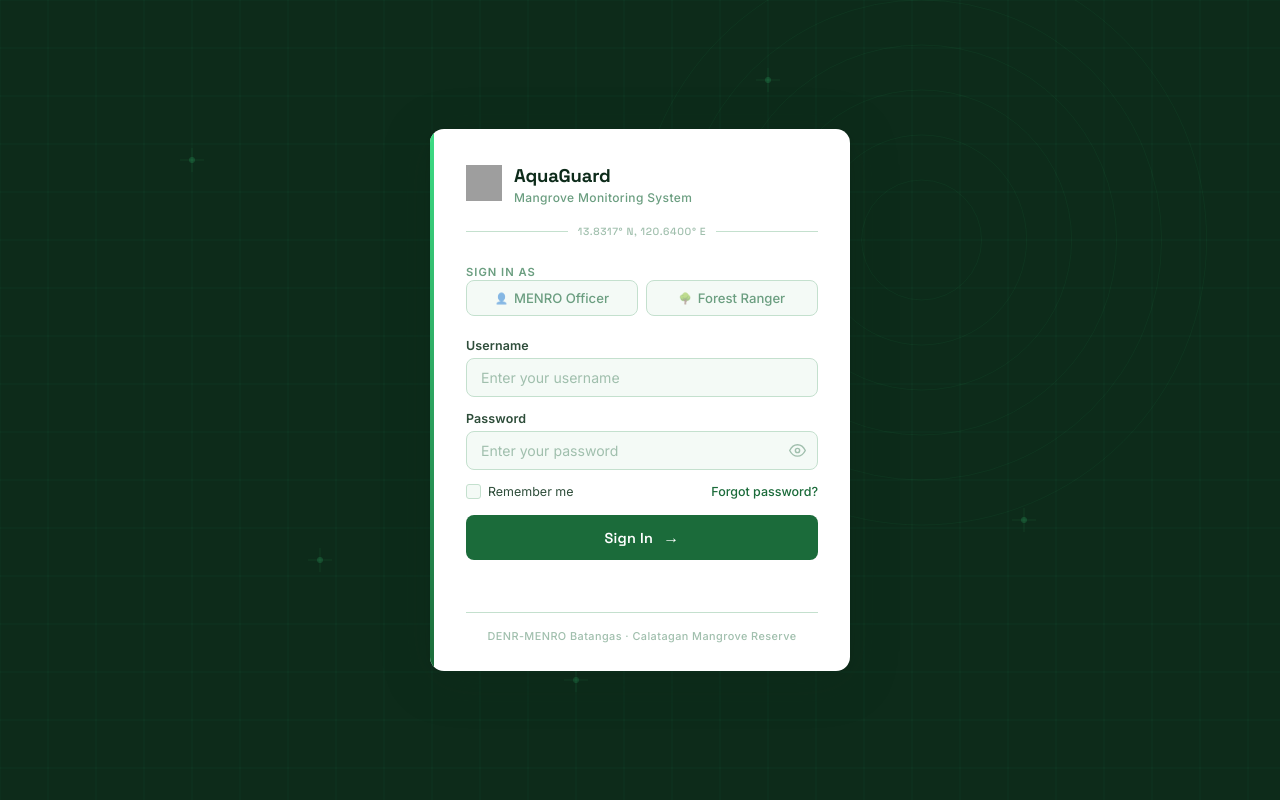
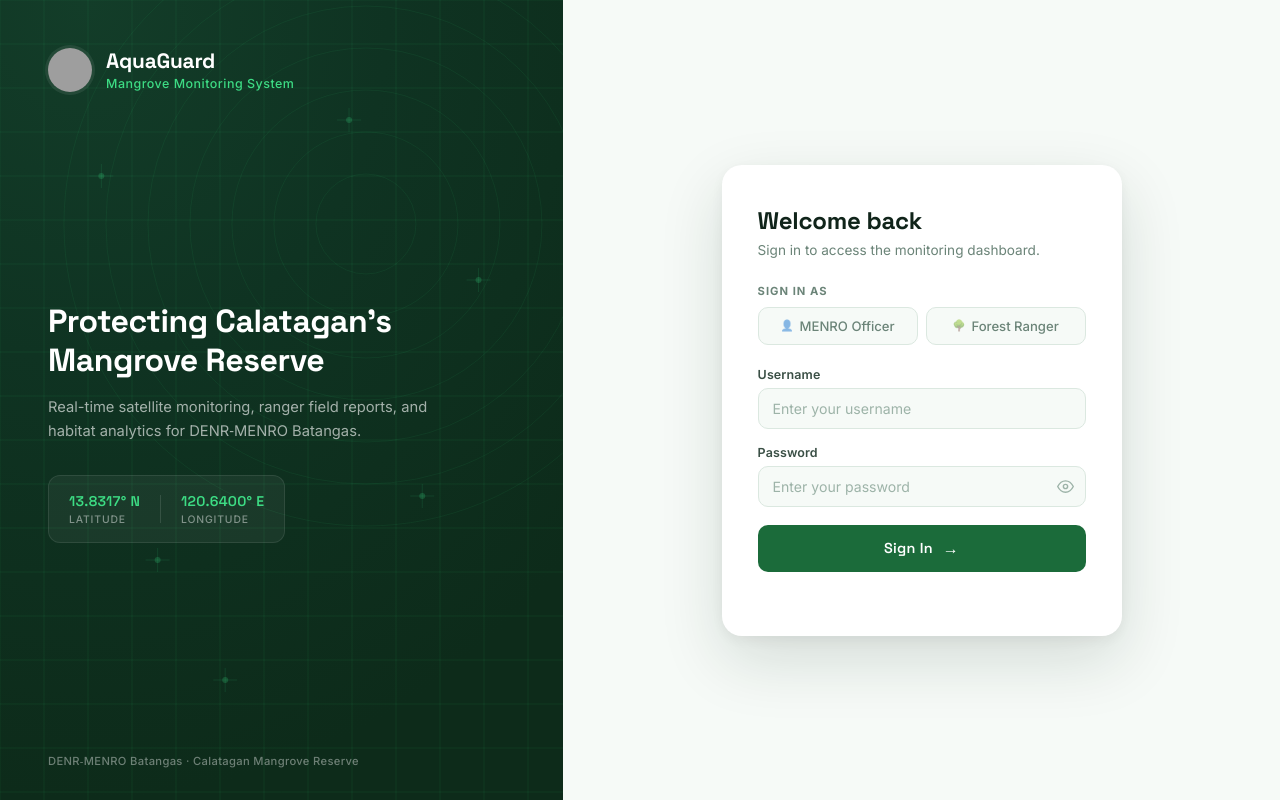
Before and after one commit to Daniel-100504/GIS, a PHP site: page /Login.html in a window 1280 px wide. Run offline with PHP 8.4, Linux system fonts and the light colour scheme; grey boxes are pictures that could not be loaded.

Commit message:
UI fixed and roles

```diff
--- a/Login/Login.html
+++ b/Login/Login.html
@@ -6,32 +6,52 @@
   <title>AquaGuard – Mangrove Monitoring System</title>
   <link rel="preconnect" href="https://fonts.googleapis.com">
   <link rel="preconnect" href="https://fonts.gstatic.com" crossorigin>
-  <link href="https://fonts.googleapis.com/css2?family=Space+Grotesk:wght@400;500;600;700&family=Inter:wght@400;500;600&display=swap" rel="stylesheet">
-  <link rel="stylesheet" href="style.css" />
+  <link href="https://fonts.googleapis.com/css2?family=Space+Grotesk:wght@400;500;600;700&family=Inter:wght@400;500;600;700&display=swap" rel="stylesheet">
+  <link rel="stylesheet" href="style.css?v=2" />
 </head>
 <body>
 
-  <canvas id="gisCanvas" aria-hidden="true"></canvas>
+  <div class="auth-layout">
 
-  <div class="page-bg">
-    <div class="card">
+    <aside class="brand-panel">
+      <canvas id="gisCanvas" aria-hidden="true"></canvas>
 
-      <div class="card-accent"></div>
-
-      <div class="card-inner">
-
-        <div class="brand">
-          <div class="brand-icon" aria-hidden="true">
-            <img src="../assets/calatagan-seal.png" width="36" height="36" alt="Calatagan Seal" class="brand-seal">
-          </div>
+      <div class="brand-panel-content">
+        <div class="brand-top">
+          <img src="../assets/calatagan-seal.png" width="44" height="44" alt="Calatagan Seal" class="brand-seal">
           <div class="brand-text">
             <h1 class="brand-title">AquaGuard</h1>
             <p class="brand-sub">Mangrove Monitoring System</p>
           </div>
         </div>
 
-        <div class="coord-divider">
-          <span class="coord-tag">13.8317° N, 120.6400° E</span>
+        <div class="brand-mid">
+          <h2 class="brand-headline">Protecting Calatagan&rsquo;s<br>Mangrove Reserve</h2>
+          <p class="brand-copy">Real-time satellite monitoring, ranger field reports, and habitat analytics for DENR&#8209;MENRO Batangas.</p>
+
+          <div class="brand-coords">
+            <div class="brand-coord">
+              <span class="brand-coord-value">13.8317&deg; N</span>
+              <span class="brand-coord-label">Latitude</span>
+            </div>
+            <div class="brand-coord-divider"></div>
+            <div class="brand-coord">
+              <span class="brand-coord-value">120.6400&deg; E</span>
+              <span class="brand-coord-label">Longitude</span>
+            </div>
+          </div>
+        </div>
+
+        <p class="brand-footer">DENR&#8209;MENRO Batangas &middot; Calatagan Mangrove Reserve</p>
+      </div>
+    </aside>
+
+    <main class="form-panel">
+      <div class="form-card">
+
+        <div class="form-card-head">
+          <h2 class="form-title">Welcome back</h2>
+          <p class="form-subtitle">Sign in to access the monitoring dashboard.</p>
         </div>
 
         <div class="role-section">
@@ -77,15 +97,6 @@
             </div>
           </div>
 
-          <div class="row-options">
-            <label class="remember-label">
-              <input type="checkbox" id="rememberMe" />
-              <span class="checkmark"></span>
-              Remember me
-            </label>
-            <a href="#" class="forgot-link">Forgot password?</a>
-          </div>
-
           <button class="btn-signin" id="btnSignIn" type="button">
             <span class="btn-text">Sign In</span>
             <span class="btn-arrow">→</span>
@@ -94,29 +105,29 @@
           <div id="errorMsg" class="error-msg" role="alert" aria-live="polite"></div>
         </div>
 
-        <p class="card-footer">DENR-MENRO Batangas · Calatagan Mangrove Reserve</p>
+      </div>
+    </main>
 
-      </div>
-    </div>
   </div>
 
-  <script src="script.js"></script>
+  <script src="script.js?v=2"></script>
   <script>
     (function () {
       const canvas = document.getElementById('gisCanvas');
       const ctx = canvas.getContext('2d');
+      const panel = canvas.parentElement;
 
       function resize() {
-        canvas.width = window.innerWidth;
-        canvas.height = window.innerHeight;
+        canvas.width = panel.clientWidth;
+        canvas.height = panel.clientHeight;
         draw();
       }
 
       function draw() {
         ctx.clearRect(0, 0, canvas.width, canvas.height);
 
-        const gridSpacing = 48;
-        ctx.strokeStyle = 'rgba(61,220,132,0.06)';
+        const gridSpacing = 44;
+        ctx.strokeStyle = 'rgba(61,220,132,0.08)';
         ctx.lineWidth = 1;
 
         for (let x = 0; x < canvas.width; x += gridSpacing) {
@@ -132,23 +143,23 @@
           ctx.stroke();
         }
 
-        const cx = canvas.width * 0.72, cy = canvas.height * 0.3;
-        ctx.strokeStyle = 'rgba(61,220,132,0.05)';
-        for (let r = 60; r < 320; r += 45) {
+        const cx = canvas.width * 0.65, cy = canvas.height * 0.28;
+        ctx.strokeStyle = 'rgba(61,220,132,0.07)';
+        for (let r = 50; r < 340; r += 42) {
           ctx.beginPath();
           ctx.arc(cx, cy, r, 0, Math.PI * 2);
           ctx.stroke();
         }
 
         const dots = [
-          [0.15, 0.2], [0.8, 0.65], [0.45, 0.85], [0.6, 0.1], [0.25, 0.7]
+          [0.18, 0.22], [0.75, 0.62], [0.4, 0.85], [0.62, 0.15], [0.28, 0.7], [0.85, 0.35]
         ];
-        ctx.fillStyle = 'rgba(61,220,132,0.18)';
+        ctx.fillStyle = 'rgba(61,220,132,0.22)';
         dots.forEach(([fx, fy]) => {
           ctx.beginPath();
           ctx.arc(fx * canvas.width, fy * canvas.height, 3, 0, Math.PI * 2);
           ctx.fill();
-          ctx.strokeStyle = 'rgba(61,220,132,0.10)';
+          ctx.strokeStyle = 'rgba(61,220,132,0.12)';
           ctx.lineWidth = 1;
           const px = fx * canvas.width, py = fy * canvas.height;
           ctx.beginPath(); ctx.moveTo(px - 12, py); ctx.lineTo(px + 12, py); ctx.stroke();
--- a/Login/style.css
+++ b/Login/style.css
@@ -7,150 +7,243 @@
 
 :root {
   --bg-deep:        #0d2b1a;
-  --bg-mid:         #122b1e;
+  --bg-panel-1:     #0f3322;
+  --bg-panel-2:     #133d29;
   --green-primary:  #1b6b3a;
+  --green-primary-hover: #155230;
   --green-accent:   #3ddc84;
   --green-pale:     rgba(61, 220, 132, 0.12);
   --green-faint:    rgba(61, 220, 132, 0.06);
 
-  --card-bg:        #ffffff;
-  --card-accent:    #3ddc84;
+  --surface:        #ffffff;
+  --surface-alt:    #f6faf7;
 
-  --text-heading:   #0d2b1a;
-  --text-body:      #2e4d3a;
-  --text-muted:     #6b9e80;
-  --text-faint:     #a0bfad;
+  --text-heading:   #10241a;
+  --text-body:      #3a4f45;
+  --text-muted:     #6b8478;
+  --text-faint:     #9db3a8;
 
-  --input-bg:       #f4faf6;
-  --input-border:   #c4e0ce;
+  --input-bg:       #f6faf7;
+  --input-border:   #dbe8e0;
   --input-focus:    #1b6b3a;
 
-  --role-bg:        #f4faf6;
-  --role-active-bg: #e6f4ec;
+  --role-bg:        #f6faf7;
+  --role-active-bg: #e8f5ee;
 
   --error-red:      #c62828;
-  --radius-card:    14px;
-  --radius-input:   8px;
-  --radius-btn:     8px;
-  --shadow-card:    0 8px 48px rgba(13, 43, 26, 0.28), 0 2px 8px rgba(0,0,0,0.10);
+
+  --radius-card:    20px;
+  --radius-input:   10px;
+  --radius-btn:     10px;
+
+  --shadow-card:    0 24px 64px rgba(13, 43, 26, 0.14), 0 4px 16px rgba(13, 43, 26, 0.06);
 
   --font-display:   'Space Grotesk', system-ui, sans-serif;
   --font-body:      'Inter', system-ui, sans-serif;
 }
 
+html, body {
+  height: 100%;
+}
+
 body {
   font-family: var(--font-body);
-  background: var(--bg-deep);
+  background: var(--surface-alt);
+  min-height: 100vh;
+  color: var(--text-body);
+}
+
+/* ---------- Layout ---------- */
+
+.auth-layout {
+  display: flex;
   min-height: 100vh;
 }
 
+/* ---------- Brand panel (left) ---------- */
+
+.brand-panel {
+  position: relative;
+  flex: 0 1 44%;
+  min-width: 420px;
+  overflow: hidden;
+  background:
+    radial-gradient(120% 100% at 15% 0%, var(--bg-panel-2) 0%, var(--bg-panel-1) 45%, var(--bg-deep) 100%);
+  display: flex;
+  flex-direction: column;
+}
+
 #gisCanvas {
-  position: fixed;
+  position: absolute;
   inset: 0;
   pointer-events: none;
   z-index: 0;
 }
 
-.page-bg {
+.brand-panel-content {
   position: relative;
   z-index: 1;
-  min-height: 100vh;
+  flex: 1;
+  display: flex;
+  flex-direction: column;
+  justify-content: space-between;
+  padding: 48px 48px 32px;
+}
+
+.brand-top {
   display: flex;
   align-items: center;
-  justify-content: center;
-  padding: 24px 16px;
+  gap: 14px;
 }
 
-.card {
-  display: flex;
-  background: var(--card-bg);
-  border-radius: var(--radius-card);
-  box-shadow: var(--shadow-card);
-  width: 100%;
-  max-width: 420px;
-  overflow: hidden;
-  animation: cardIn 0.45s cubic-bezier(0.22, 1, 0.36, 1) both;
-}
-
-@keyframes cardIn {
-  from { opacity: 0; transform: translateY(18px) scale(0.98); }
-  to   { opacity: 1; transform: translateY(0)    scale(1); }
-}
-
-.card-accent {
-  width: 4px;
+.brand-seal {
   flex-shrink: 0;
-  background: linear-gradient(180deg, #3ddc84 0%, #1b6b3a 100%);
-}
-
-.card-inner {
-  flex: 1;
-  padding: 36px 32px 28px;
-}
-
-.brand {
-  display: flex;
-  align-items: center;
-  gap: 12px;
-  margin-bottom: 20px;
-}
-
-.brand-icon {
-  flex-shrink: 0;
+  border-radius: 50%;
+  box-shadow: 0 0 0 3px rgba(255,255,255,0.08);
 }
 
 .brand-title {
   font-family: var(--font-display);
-  font-size: 1.15rem;
+  font-size: 1.3rem;
   font-weight: 700;
-  color: var(--text-heading);
+  color: #fff;
   line-height: 1.2;
   letter-spacing: -0.01em;
 }
 
 .brand-sub {
-  font-size: 0.75rem;
-  color: var(--text-muted);
-  margin-top: 2px;
+  font-size: 0.78rem;
+  color: var(--green-accent);
+  margin-top: 3px;
+  letter-spacing: 0.04em;
+  font-weight: 500;
+}
+
+.brand-mid {
+  max-width: 380px;
+}
+
+.brand-headline {
+  font-family: var(--font-display);
+  font-size: 2rem;
+  font-weight: 700;
+  color: #fff;
+  line-height: 1.22;
+  letter-spacing: -0.015em;
+  margin-bottom: 16px;
+}
+
+.brand-copy {
+  font-size: 0.92rem;
+  line-height: 1.6;
+  color: rgba(255,255,255,0.62);
+  margin-bottom: 32px;
+}
+
+.brand-coords {
+  display: flex;
+  align-items: center;
+  gap: 20px;
+  padding: 16px 20px;
+  background: rgba(255,255,255,0.05);
+  border: 1px solid rgba(255,255,255,0.09);
+  border-radius: 12px;
+  width: fit-content;
+}
+
+.brand-coord {
+  display: flex;
+  flex-direction: column;
+  gap: 3px;
+}
+
+.brand-coord-value {
+  font-family: 'Space Grotesk', monospace;
+  font-size: 0.88rem;
+  font-weight: 600;
+  color: var(--green-accent);
+  letter-spacing: 0.02em;
+}
+
+.brand-coord-label {
+  font-size: 0.65rem;
+  color: rgba(255,255,255,0.45);
+  text-transform: uppercase;
+  letter-spacing: 0.08em;
+  font-weight: 500;
+}
+
+.brand-coord-divider {
+  width: 1px;
+  height: 28px;
+  background: rgba(255,255,255,0.12);
+}
+
+.brand-footer {
+  font-size: 0.7rem;
+  color: rgba(255,255,255,0.4);
   letter-spacing: 0.03em;
   font-weight: 500;
 }
 
-.coord-divider {
+/* ---------- Form panel (right) ---------- */
+
+.form-panel {
+  flex: 1;
   display: flex;
   align-items: center;
-  gap: 10px;
-  margin-bottom: 22px;
+  justify-content: center;
+  padding: 32px 24px;
+  background: var(--surface-alt);
 }
 
-.coord-divider::before,
-.coord-divider::after {
-  content: '';
-  flex: 1;
-  height: 1px;
-  background: var(--input-border);
+.form-card {
+  width: 100%;
+  max-width: 400px;
+  background: var(--surface);
+  border-radius: var(--radius-card);
+  box-shadow: var(--shadow-card);
+  padding: 40px 36px 32px;
+  animation: cardIn 0.5s cubic-bezier(0.22, 1, 0.36, 1) both;
 }
 
-.coord-tag {
-  font-family: 'Space Grotesk', monospace;
-  font-size: 0.65rem;
-  color: var(--text-faint);
-  letter-spacing: 0.06em;
-  white-space: nowrap;
-  font-weight: 500;
+@keyframes cardIn {
+  from { opacity: 0; transform: translateY(14px); }
+  to   { opacity: 1; transform: translateY(0); }
 }
+
+.form-card-head {
+  margin-bottom: 26px;
+}
+
+.form-title {
+  font-family: var(--font-display);
+  font-size: 1.5rem;
+  font-weight: 700;
+  color: var(--text-heading);
+  letter-spacing: -0.01em;
+  margin-bottom: 6px;
+}
+
+.form-subtitle {
+  font-size: 0.85rem;
+  color: var(--text-muted);
+}
+
+/* ---------- Role selector ---------- */
 
 .role-section {
   margin-bottom: 22px;
 }
 
 .role-label {
+  display: block;
   font-size: 0.7rem;
   font-weight: 700;
   color: var(--text-muted);
   letter-spacing: 0.09em;
   text-transform: uppercase;
-  margin-bottom: 8px;
+  margin-bottom: 9px;
 }
 
 .role-buttons {
@@ -160,7 +253,7 @@ body {
 
 .role-btn {
   flex: 1;
-  padding: 9px 8px;
+  padding: 10px 8px;
   background: var(--role-bg);
   border: 1.5px solid var(--input-border);
   border-radius: var(--radius-btn);
@@ -195,19 +288,20 @@ body {
 
 .role-btn.active .role-icon {
   opacity: 1;
-  color: var(--green-accent);
 }
+
+/* ---------- Form fields ---------- */
 
 .form-body {
   display: flex;
   flex-direction: column;
-  gap: 14px;
+  gap: 16px;
 }
 
 .field-group {
   display: flex;
   flex-direction: column;
-  gap: 5px;
+  gap: 6px;
 }
 
 .field-group label {
@@ -220,7 +314,7 @@ body {
 .field-group input[type="text"],
 .field-group input[type="password"] {
   width: 100%;
-  padding: 10px 14px;
+  padding: 11px 14px;
   background: var(--input-bg);
   border: 1.5px solid var(--input-border);
   border-radius: var(--radius-input);
@@ -268,71 +362,9 @@ body {
   color: var(--green-primary);
 }
 
-.row-options {
-  display: flex;
-  align-items: center;
-  justify-content: space-between;
-}
-
-.remember-label {
-  display: flex;
-  align-items: center;
-  gap: 7px;
-  font-size: 0.78rem;
-  color: var(--text-body);
-  cursor: pointer;
-  user-select: none;
-}
-
-.remember-label input[type="checkbox"] {
-  display: none;
-}
-
-.checkmark {
-  width: 15px;
-  height: 15px;
-  border: 1.5px solid var(--input-border);
-  border-radius: 3px;
-  background: var(--input-bg);
-  display: inline-flex;
-  align-items: center;
-  justify-content: center;
-  flex-shrink: 0;
-  transition: background 0.15s, border-color 0.15s;
-}
-
-.remember-label input[type="checkbox"]:checked + .checkmark {
-  background: var(--green-primary);
-  border-color: var(--green-primary);
-}
-
-.remember-label input[type="checkbox"]:checked + .checkmark::after {
-  content: '';
-  display: block;
-  width: 4px;
-  height: 7px;
-  border: 2px solid #fff;
-  border-top: none;
-  border-left: none;
-  transform: rotate(45deg) translateY(-1px);
-}
-
-.forgot-link {
-  font-size: 0.78rem;
-  color: var(--green-primary);
-  text-decoration: none;
-  font-weight: 500;
-  transition: color 0.2s;
-}
-
-.forgot-link:hover {
-  color: var(--green-accent);
-  text-decoration: underline;
-}
-
 .btn-signin {
   width: 100%;
-  padding: 12px 16px;
+  padding: 13px 16px;
   background: var(--green-primary);
   border: none;
   border-radius: var(--radius-btn);
@@ -356,8 +388,8 @@ body {
 }
 
 .btn-signin:hover {
-  background: #155230;
-  box-shadow: 0 4px 16px rgba(27, 107, 58, 0.28);
+  background: var(--green-primary-hover);
+  box-shadow: 0 6px 20px rgba(27, 107, 58, 0.24);
 }
 
 .btn-signin:hover .btn-arrow {
@@ -380,19 +412,43 @@ body {
   text-align: center;
 }
 
-.card-footer {
-  margin-top: 22px;
-  padding-top: 16px;
-  border-top: 1px solid var(--input-border);
-  font-size: 0.68rem;
-  color: var(--text-faint);
-  text-align: center;
-  letter-spacing: 0.04em;
-  font-weight: 500;
+/* ---------- Responsive ---------- */
+
+@media (max-width: 900px) {
+  .auth-layout {
+    flex-direction: column;
+  }
+
+  .brand-panel {
+    flex: none;
+    min-width: 0;
+    min-height: 260px;
+  }
+
+  .brand-panel-content {
+    padding: 32px 28px 24px;
+  }
+
+  .brand-headline {
+    font-size: 1.5rem;
+  }
+
+  .brand-copy {
+    margin-bottom: 20px;
+  }
+
+  .form-panel {
+    padding: 28px 20px 40px;
+  }
 }
 
 @media (max-width: 480px) {
-  .card-inner {
-    padding: 28px 20px 22px;
+  .form-card {
+    padding: 30px 22px 26px;
+  }
+
+  .brand-coords {
+    gap: 14px;
+    padding: 12px 16px;
   }
 }
```
Also changed, not shown: Login/script.js (+5 -14 lines).
